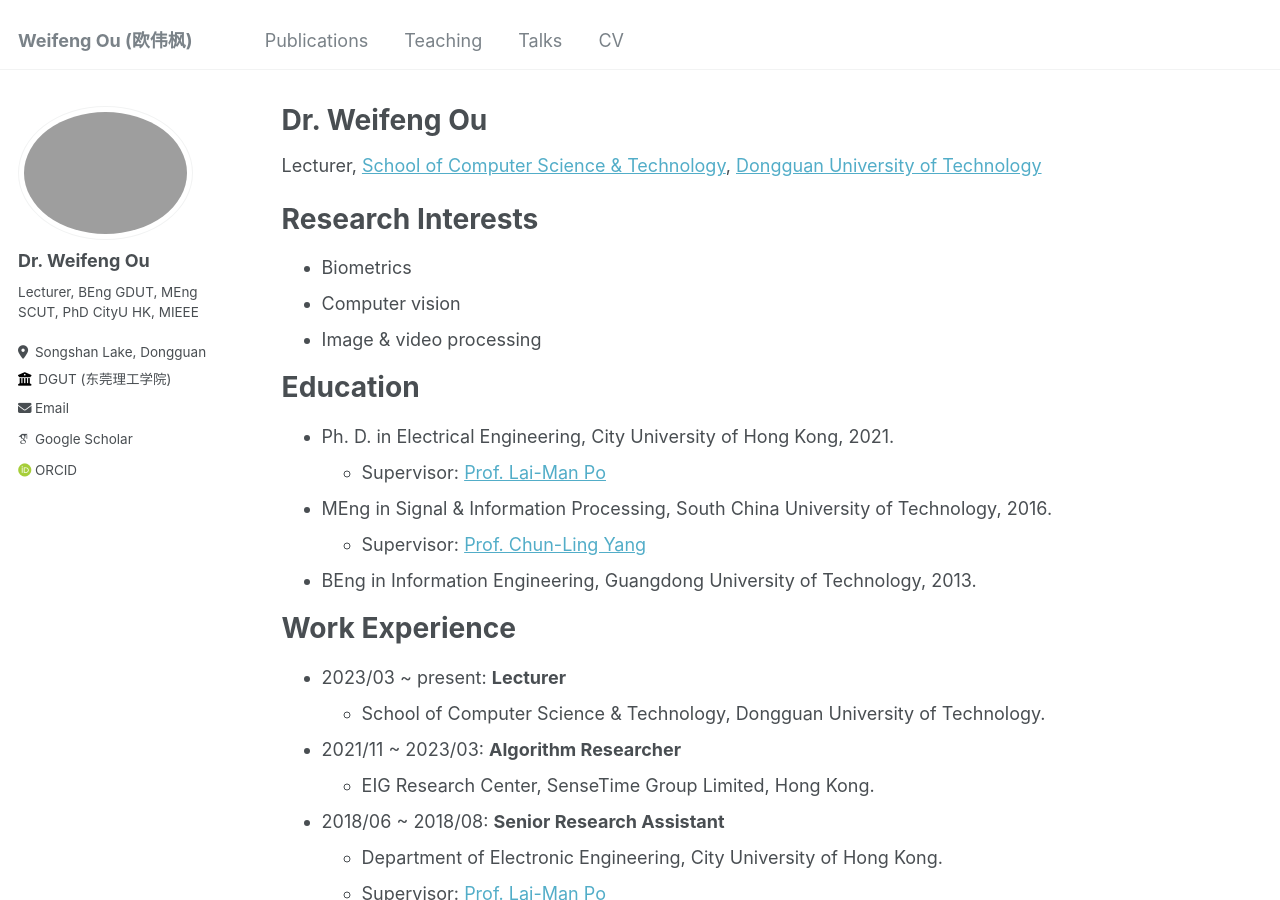
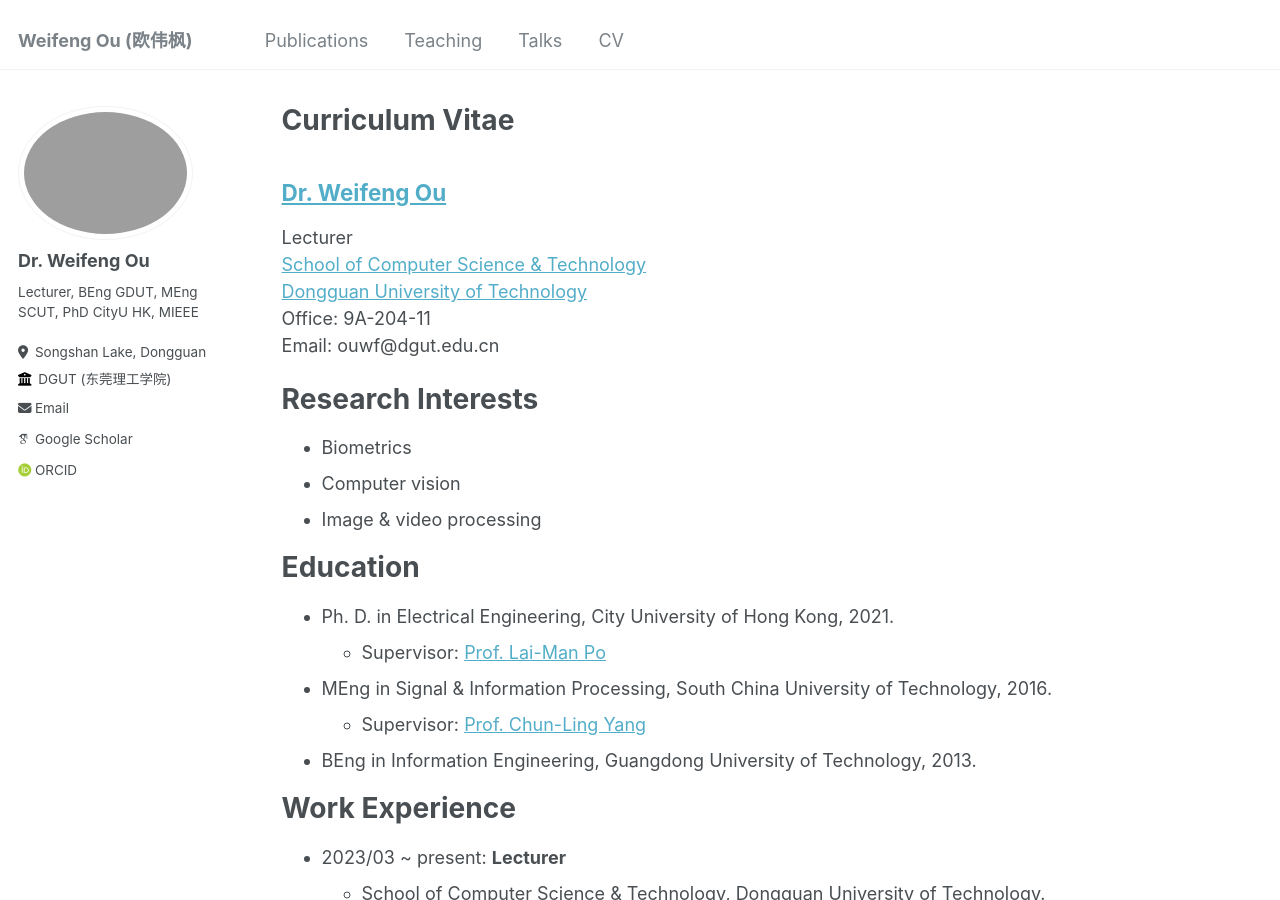
Before and after one commit to ouwf/ouwf.github.io, a Jekyll site: the page built from _pages/cv.md, in a window 1280 px wide and 900 px high. Built offline with Jekyll 4.4.1, drawn with Linux system fonts in a browser that asks for light colours; some web fonts are replaced.

Commit message:
update _pages/cv.md

```diff
--- a/_pages/cv.md
+++ b/_pages/cv.md
@@ -1,15 +1,18 @@
 ---
 layout: archive
-title: "Dr. Weifeng Ou"
+title: "Curriculum Vitae"
 permalink: /cv/
 author_profile: true
 redirect_from:
   - /resume
 ---
 
-{% include base_path %}
-
-Lecturer, [School of Computer Science & Technology](https://cs.dgut.edu.cn/index.htm), [Dongguan University of Technology](https://www.dgut.edu.cn/)
+## [Dr. Weifeng Ou](https://ouwf.github.io/)
+Lecturer
+[School of Computer Science & Technology](https://cs.dgut.edu.cn/index.htm)
+[Dongguan University of Technology](https://www.dgut.edu.cn/)
+Office: 9A-204-11
+Email: ouwf@dgut.edu.cn
 
 # Research Interests
 * Biometrics
```
